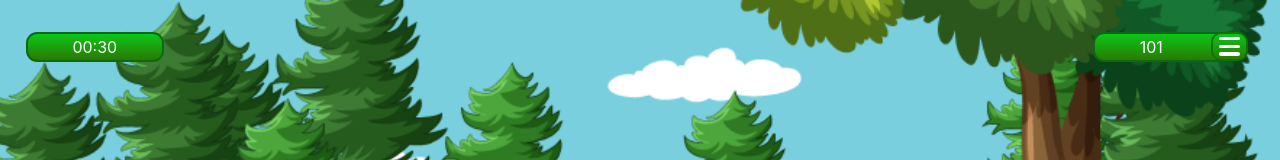
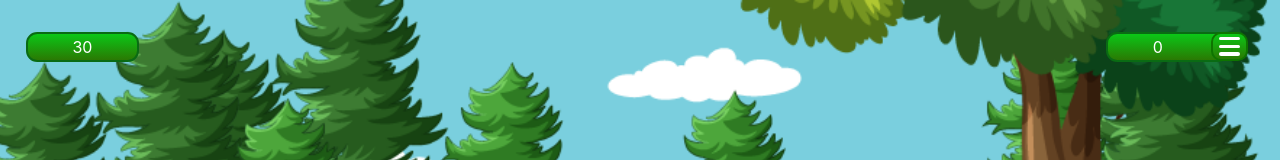
Before and after one commit to ShiningElektra/recycool, a Next.js app: page /game in a window 1280 px wide. Shown: the top 160 px of the page. Built offline with nearby package versions, Linux system fonts and the light colour scheme.

Commit message:
♻️ Add display id and change initial value

```diff
--- a/components/display/Display.tsx
+++ b/components/display/Display.tsx
@@ -4,9 +4,10 @@ import styles from "./Display.module.css";
 export type DisplayProps = {
   value: string | number;
   style: string;
+  id: string;
 };
 
-function Display({ value, style }: DisplayProps) {
+function Display({ value, style, id }: DisplayProps) {
   return (
     <div className={styles.display}>
       <div className={styles[style]}>{value}</div>
--- a/pages/game.tsx
+++ b/pages/game.tsx
@@ -14,8 +14,8 @@ export default function Home() {
       <main>
         <GamePage />
         <div className={styles.display}>
-          <Display value="00:30" style="time" />
-          <Display value="101" style="score" />
+          <Display id="time" value="30" style="time" />
+          <Display id="score" value="0" style="score" />
         </div>
       </main>
     </>
```
